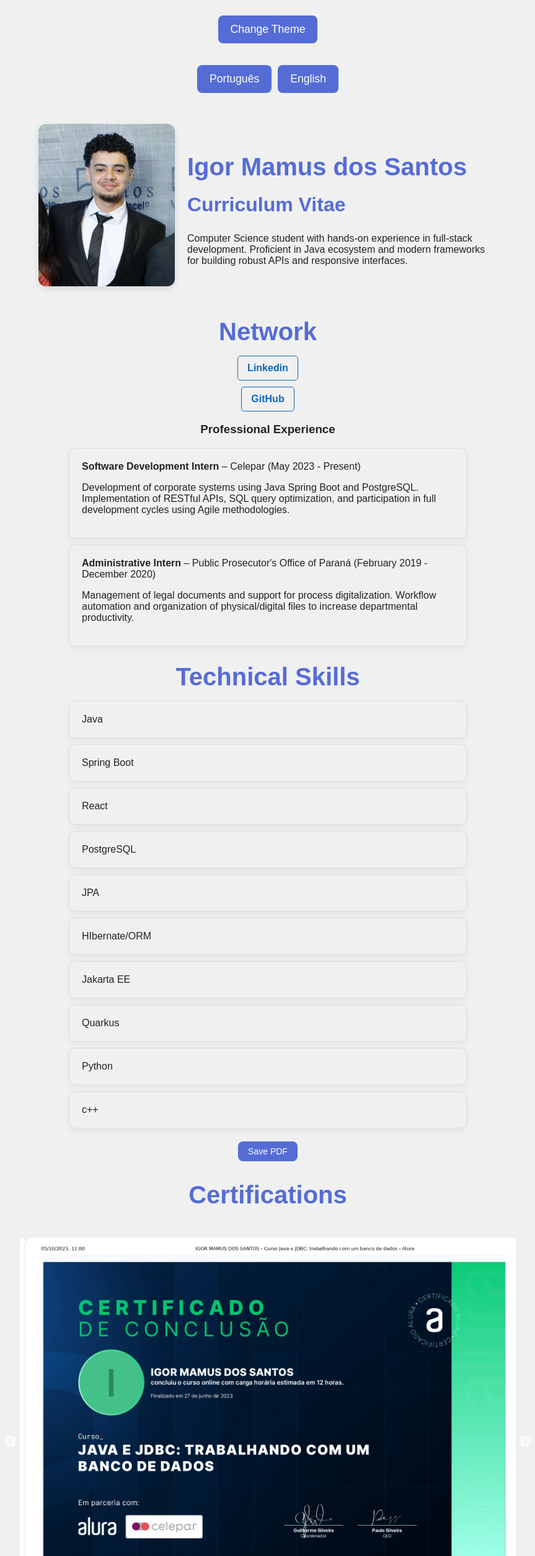
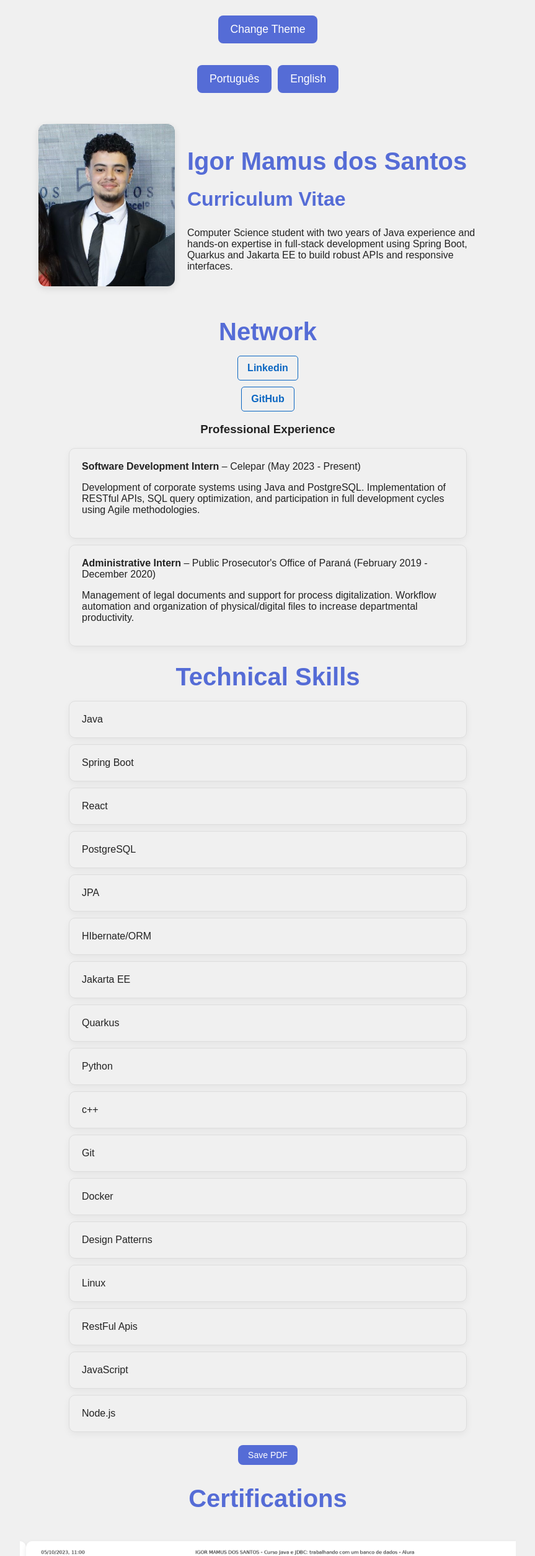
Before and after one commit to igormamus1703/curriculo2, a React (Create React App) app: page / in a window 1280 px wide. Shown: the top 2511 px of the page at 62% size, without its empty margins (208-1071 px from the left). Built offline with nearby package versions, Linux system fonts and the light colour scheme.

Commit message:
melhorando os textos e add habilidades

```diff
--- a/src/App.js
+++ b/src/App.js
@@ -74,7 +74,14 @@ function App() {
       "Jakarta EE",
       "Quarkus",
       "Python",
-      "c++"
+      "c++",
+      "Git",
+      "Docker",
+      "Design Patterns",
+      "Linux",
+      "RestFul Apis",
+      "JavaScript",
+      "Node.js"
     ],
     foto: fotoPerfil,
   };
--- a/src/i18n.js
+++ b/src/i18n.js
@@ -19,13 +19,13 @@ const recursos = {
                 exportPDF: "Save PDF",
             },
             content: { // <-- Nova seção para conteúdos dinâmicos
-                profileDescription: "Computer Science student with hands-on experience in full-stack development. Proficient in Java ecosystem and modern frameworks for building robust APIs and responsive interfaces.",
+                profileDescription: "Computer Science student with two years of Java experience and hands-on expertise in full-stack development using Spring Boot, Quarkus and Jakarta EE to build robust APIs and responsive interfaces.",
                 experiences: [ // <-- Experiências traduzidas
                     {
                         position: "Software Development Intern",
                         company: "Celepar",
                         period: "May 2023 - Present",
-                        description: "Development of corporate systems using Java Spring Boot and PostgreSQL. Implementation of RESTful APIs, SQL query optimization, and participation in full development cycles using Agile methodologies."
+                        description: "Development of corporate systems using Java  and PostgreSQL. Implementation of RESTful APIs, SQL query optimization, and participation in full development cycles using Agile methodologies."
                     },
                     {
                         position: "Administrative Intern",
@@ -71,13 +71,13 @@ const recursos = {
                 exportPDF: "Exportar PDF",
             },
             content: { //
-                profileDescription: "Estudante de Ciência da Computação na PUCPR com experiência prática em desenvolvimento full-stack. Domínio do ecossistema Java e frameworks modernos para construção de APIs robustas e interfaces responsivas.",
+                profileDescription: "Estudante de Ciência da Computação na PUCPR com dois anos de experiência em Java e conhecimento em Spring Boot, Quarkus e Jakarta EE, com prática em desenvolvimento full-stack para construção de APIs robustas e interfaces responsivas.",
                 experiences: [
                     {
                         position: "Estagiário em Desenvolvimento de Software",
                         company: "Celepar",
                         period: "Maio de 2023 - Atualmente",
-                        description: "Desenvolvimento de sistemas corporativos com Java Spring Boot e PostgreSQL. Implementação de APIs RESTful, otimização de queries SQL e participação em ciclos completos de desenvolvimento utilizando metodologias ágeis."
+                        description: "Desenvolvimento de sistemas corporativos com Java  e PostgreSQL. Implementação de APIs RESTful, otimização de queries SQL e participação em ciclos completos de desenvolvimento utilizando metodologias ágeis."
                     },
                     {
                         position: "Estagiário Administrativo",
```
